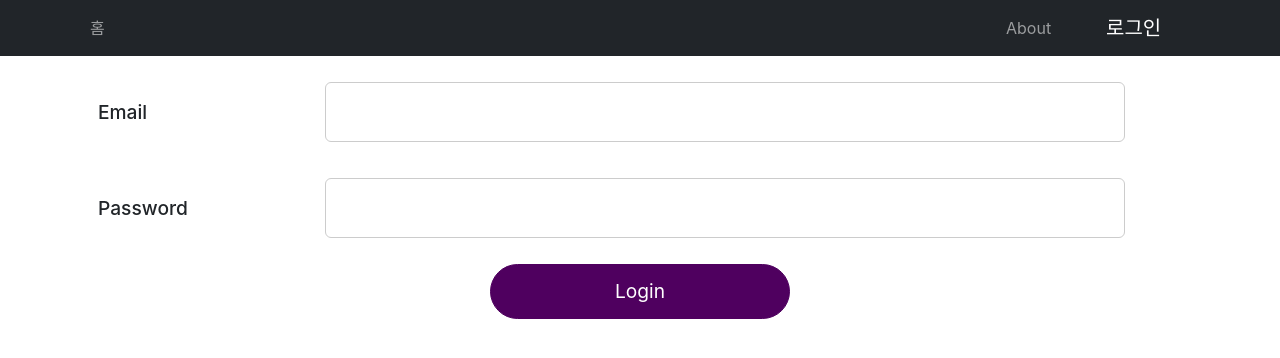
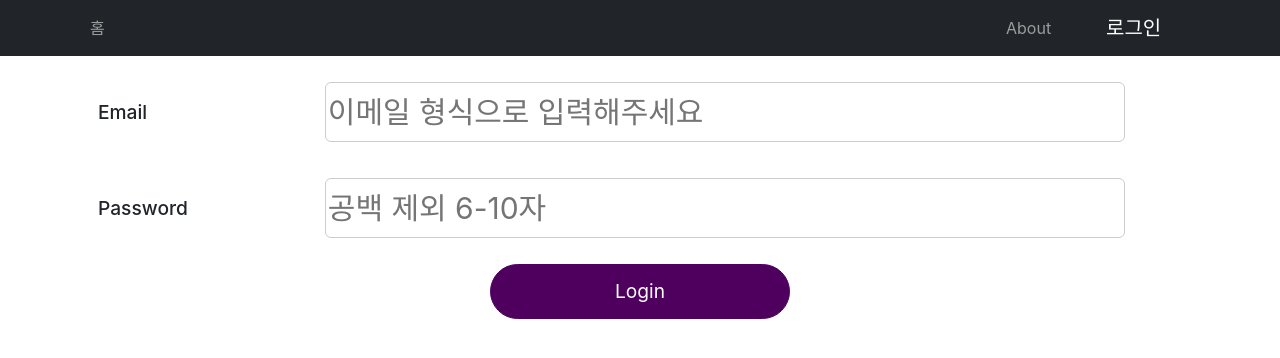
Before and after one commit to hwajj/react-practice-repository, a React (Create React App) app in the folder shop/: page /login in a window 1280 px wide. Shown: the top 358 px of the page. Built offline with nearby package versions, Linux system fonts and the light colour scheme.

Commit message:
Add validation to login

```diff
--- a/shop/src/components/login/Login.js
+++ b/shop/src/components/login/Login.js
@@ -1,40 +1,154 @@
-import React, { useState } from 'react';
+import React, { useState, useReducer, useEffect, useRef } from 'react';
 import styles from './Login.module.css';
 
 function Login(props) {
   const [enteredEmail, setEnteredEmail] = useState('');
-  const [emailIsValid, setEmailIsValid] = useState();
+  //onst [emailIsValid, setEmailIsValid] = useState();
   const [enteredPassword, setEnteredPassword] = useState('');
-  const [passwordIsValid, setPasswordIsValid] = useState();
+  //const [passwordIsValid, setPasswordIsValid] = useState();
+  const [formIsValid, setFormIsValid] = useState(false);
+
+  const emailInputRef = useRef();
+  const passwordInputRef = useRef();
+  const passwordReducer = (state, action) => {
+    //8 ~ 16자 영문, 숫자 조합
+    var regExp = /^[\S]{6,10}$/;
+
+    if (action.type == 'USER_INPUT') {
+      if (regExp.test(action.val) == false) {
+        passwordInputRef.current.setCustomValidity(
+          '공백을 제외하고 6-10자로 입력해주세요'
+        );
+      } else {
+        passwordInputRef.current.setCustomValidity('');
+      }
+      console.log();
+      return { value: action.val, isValid: regExp.test(action.val) };
+    }
+
+    if (action.type == 'USER_BLUR') {
+      return {
+        value: state.value,
+        isValid: regExp.test(state.value),
+      };
+    }
+
+    return { value: '', isValid: false, message: '' };
+  };
+
+  const emailReducer = (state, action) => {
+    var regExp =
+      /^[0-9a-zA-Z]([-_\.]?[0-9a-zA-Z])*@[0-9a-zA-Z]([-_\.]?[0-9a-zA-Z])*\.[a-zA-Z]{2,3}$/i;
+    if (action.type == 'USER_INPUT') {
+      if (regExp.test(action.val) == false) {
+        emailInputRef.current.setCustomValidity(
+          '이메일 형식에 맞게 입력해주세요'
+        );
+      } else {
+        emailInputRef.current.setCustomValidity('');
+      }
+      return { value: action.val, isValid: regExp.test(action.val) };
+    }
+
+    if (action.type == 'USER_BLUR') {
+      return { value: state.value, isValid: regExp.test(state.value) };
+    }
+
+    return { value: '', isValid: false };
+  };
+  const [emailState, dispatchEmail] = useReducer(emailReducer, {
+    value: '',
+    isValid: false,
+  });
+  const [passwordState, dispatchPassword] = useReducer(passwordReducer, {
+    value: '',
+    isValid: false,
+  });
+  const { isValid: emailValid } = emailState; //alias assignment
+  const { isValid: passwordValid } = passwordState;
+
+  useEffect(() => {
+    console.log(emailState);
+    console.log(passwordState);
+    const identifier = setTimeout(() => {
+      setFormIsValid(emailValid && passwordValid);
+    });
+  }, [emailValid, passwordValid]);
+
   function emailChangeHandler(event) {
-    console.log(event.target.value);
-    setEnteredEmail(event.target.value);
+    dispatchEmail({
+      type: 'USER_INPUT',
+      val: event.target.value,
+    });
+    //setEnteredEmail(event.target.value);
   }
   function passwordChangeHandler(event) {
-    console.log(event.target.value);
-    setEnteredPassword(event.target.value);
+    dispatchPassword({
+      type: 'USER_INPUT',
+      val: event.target.value,
+      message: event.target,
+    });
+    //console.log(event.target.value);
+    //setEnteredPassword(event.target.value);
   }
+  //        className={`${emailState.isValid == false ? 'invalid' : ''}`}
+  function emailBlurHandler(event) {
+    dispatchEmail({ type: 'USER_BLUR' });
+  }
+
+  function passwordBlurHandler() {
+    dispatchPassword({ type: 'USER_BLUR' });
+  }
+
+  const submitHandler = (event) => {
+    event.preventDefault();
+    if (formIsValid) {
+      console.log('로그인됨');
+    } else if (!emailValid) {
+      emailInputRef.current.focus();
+    } else {
+      passwordInputRef.current.focus();
+    }
+  };
   return (
     <div className='container'>
-      <form>
-        <div className={styles.control}>
+      <form onSubmit={submitHandler}>
+        <div
+          className={`${styles.control} ${
+            emailState.isValid == false && emailState.value.length != 0
+              ? styles.invalid
+              : ''
+          }`}
+        >
           <label htmlFor='email'>Email</label>
           <input
+            ref={emailInputRef}
             id='email'
             label='E-mail'
             type='email'
-            value={enteredEmail}
+            value={emailState.value}
             onChange={emailChangeHandler}
+            onBlur={emailBlurHandler}
+            placeholder='이메일 형식으로 입력해주세요'
           />
         </div>
-        <div className={styles.control}>
+        <div
+          className={`${styles.control} ${
+            passwordState.isValid == false && passwordState.value.length != 0
+              ? styles.invalid
+              : ''
+          }`}
+        >
           <label htmlFor='password'>Password</label>
           <input
+            ref={passwordInputRef}
             id='password'
             label='Password'
             type='password'
-            value={enteredPassword}
+            value={passwordState.value}
             onChange={passwordChangeHandler}
+            onBlur={passwordBlurHandler}
+            placeholder='공백 제외 6-10자'
           />
         </div>
         <button className={styles.button} type='submit'>
--- a/shop/src/components/login/Login.module.css
+++ b/shop/src/components/login/Login.module.css
@@ -60,3 +60,5 @@
   width: 100;
   margin: 0 auto;
 }
+.validAlert {
+}
```
